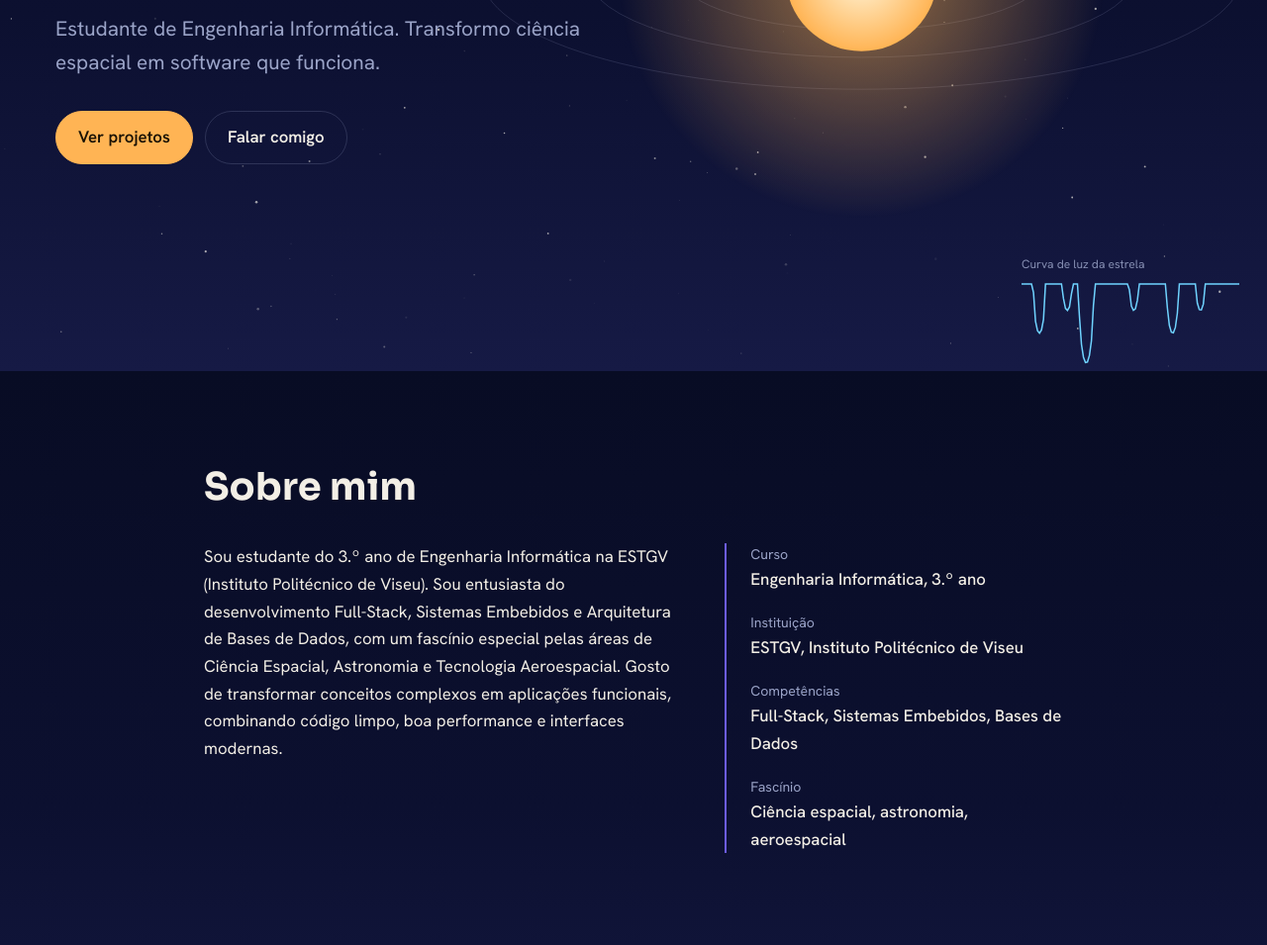
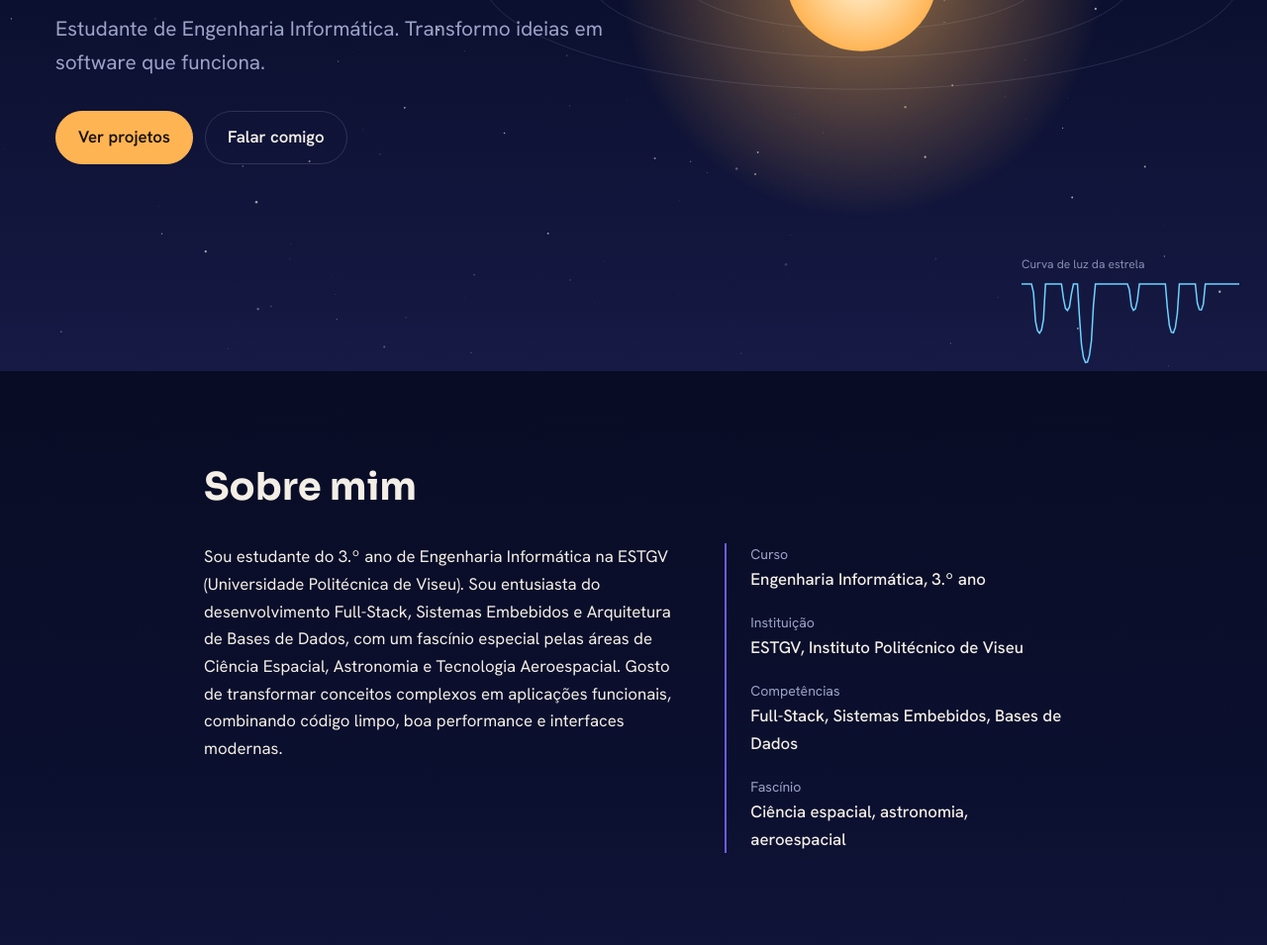
Before and after one commit to Matildoscas12/Matildoscas12.github.io, a plain HTML site: page index.html in a window 1280 px wide. Shown: the part 425-1380 px from the top of the page at 99% size. Drawn offline with Linux system fonts and the light colour scheme.

Commit message:
Update personal description in index.html

```diff
--- a/index.html
+++ b/index.html
@@ -24,7 +24,7 @@
     <canvas id="sky" aria-hidden="true"></canvas>
     <div class="hero-text">
       <h1>Olá, sou a Matilde.</h1>
-      <p class="lead">Estudante de Engenharia Informática. Transformo ciência espacial em software que funciona.</p>
+      <p class="lead">Estudante de Engenharia Informática. Transformo ideias em software que funciona.</p>
       <div class="actions">
         <a class="btn primary" href="#projetos">Ver projetos</a>
         <a class="btn" href="#contacto">Falar comigo</a>
@@ -36,7 +36,7 @@
     <section id="sobre" class="wrap">
       <h2>Sobre mim</h2>
       <div class="about">
-        <p>Sou estudante do 3.º ano de Engenharia Informática na ESTGV (Instituto Politécnico de Viseu). Sou entusiasta do desenvolvimento Full-Stack, Sistemas Embebidos e Arquitetura de Bases de Dados, com um fascínio especial pelas áreas de Ciência Espacial, Astronomia e Tecnologia Aeroespacial. Gosto de transformar conceitos complexos em aplicações funcionais, combinando código limpo, boa performance e interfaces modernas.</p>
+        <p>Sou estudante do 3.º ano de Engenharia Informática na ESTGV (Universidade Politécnica de Viseu). Sou entusiasta do desenvolvimento Full-Stack, Sistemas Embebidos e Arquitetura de Bases de Dados, com um fascínio especial pelas áreas de Ciência Espacial, Astronomia e Tecnologia Aeroespacial. Gosto de transformar conceitos complexos em aplicações funcionais, combinando código limpo, boa performance e interfaces modernas.</p>
         <dl class="facts">
           <div><dt>Curso</dt><dd>Engenharia Informática, 3.º ano</dd></div>
           <div><dt>Instituição</dt><dd>ESTGV, Instituto Politécnico de Viseu</dd></div>
```
